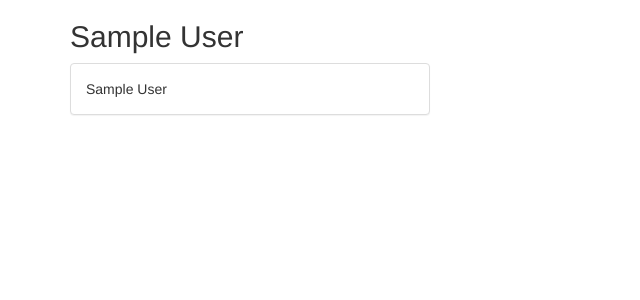
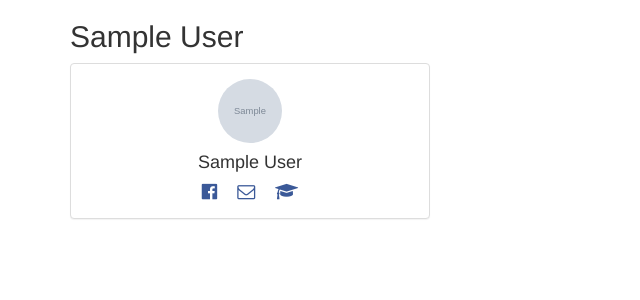
Before and after one commit to compet-cefetmg/site_pet, a Django app: page /members/ in a window 1280 px wide. Shown: the top 300 px of the page, without its empty margins (0-640 px from the left). Run offline with Django 3.2, Linux system fonts and the light colour scheme; tables that the repository leaves empty hold one stand-in row (values such as "Sample post"); grey boxes marked "Sample" are stand-in pictures; some libraries are stand-ins or nearby versions.

Commit message:
Changes members page layout

```diff
--- a/site_pet/members/templates/members/index.html
+++ b/site_pet/members/templates/members/index.html
@@ -1,4 +1,9 @@
 {% extends "base.html" %}
+
+{% block css %}
+<link rel="stylesheet" href="{{ MEDIA_URL }}/css/members.css">
+{% endblock %}
+
 {% block content %}
 <div class="container">
 {% for role in roles %}
@@ -8,9 +13,31 @@
             <h2>{{ role.role }}</h2>
         </div>
         {% for member in role.members %}
-            <div class="col-md-4 col-xs-6">
-                <div class="panel panel-default">
-                    <div class="panel-body">{{ member.name }}</div>
+            <div class="col-md-4 col-sm-6 col-xs-12">
+                <div class="panel panel-default text-center">
+                    <div class="panel-body">
+                        {% if member.photo %}
+                            <img src="{{ MEDIA_URL }}/{{ member.photo }}" class="img-circle">
+                        {% else %}
+                            <img src="" class="img-circle">
+                        {% endif %}
+                        <h4>{{ member.name }}</h4>
+                        {% if member.facebook_link %}
+                        <a href="{{ member.facebook_link }}" target="_blank" title="Facebook">
+                            <i class="fa fa-facebook-official" aria-hidden="true"></i>
+                        </a>
+                        {% endif %}
+                        {% if member.email %}
+                        <a href="mailto:{{ member.email }}" title="{{ member.email }}">
+                            <i class="fa fa-envelope-o" aria-hidden="true"></i>
+                        </a>
+                        {% endif %}
+                        {% if member.lattes_link %}
+                        <a href="{{ member.lattes_link }}" target="_blank" title="Lattes">
+                            <i class="fa fa-graduation-cap" aria-hidden="true"></i>
+                        </a>
+                        {% endif %}
+                    </div>
                 </div>
             </div>
         {% endfor %}
@@ -19,3 +46,7 @@
 {% endfor %}
 </div>
 {% endblock %}
+
+{% block js %}
+<script src="{{ MEDIA_URL }}/js/members.js"></script>
+{% endblock %}
--- a/site_pet/site_pet/settings.py
+++ b/site_pet/site_pet/settings.py
@@ -47,6 +47,7 @@ TEMPLATES = [
                 'django.template.context_processors.request',
                 'django.contrib.auth.context_processors.auth',
                 'django.contrib.messages.context_processors.messages',
+                'django.template.context_processors.media',
             ],
         },
     },
--- /dev/null
+++ b/site_pet/static/css/members.css
@@ -0,0 +1,16 @@
+.panel-body .img-circle {
+    width: 64px;
+    height: 64px;
+}
+.panel-body a {
+    text-decoration: none;
+}
+.panel-body a i.fa {
+    font-size: 18px;
+    margin-right: 8px;
+    margin-left: 8px;
+    color: #3b5998;
+}
+.panel-body a i.fa:hover {
+    color: #32497a;
+}
--- /dev/null
+++ b/site_pet/static/js/members.js
@@ -0,0 +1,13 @@
+$(function() {
+    $('.panel-body a i.fa.fa-envelope-o').mouseover(function() {
+        $(this)
+            .addClass('fa-envelope')
+            .removeClass('fa-envelope-o');
+    });
+
+    $('.panel-body a i.fa.fa-envelope-o').mouseout(function() {
+        $(this)
+            .addClass('fa-envelope-o')
+            .removeClass('fa-envelope');
+    });
+});
--- a/site_pet/templates/base.html
+++ b/site_pet/templates/base.html
@@ -5,7 +5,8 @@
     <meta charset="utf-8">
     <title>PET CEFET-MG</title>
 
-    <link rel="stylesheet" href="/media/css/bootstrap/bootstrap.min.css">
+    <link rel="stylesheet" href="{{ MEDIA_URL }}/css/bootstrap/bootstrap.min.css">
+    <link rel="stylesheet" href="{{ MEDIA_URL }}/css/font-awesome.min.css">
 
     {% block css %}
     {% endblock %}
@@ -15,8 +16,8 @@
 {% block content %}
 {% endblock %}
 
-<script src="/media/js/jquery/jquery.min.js"></script>
-<script src="/media/js/bootstrap/bootstrap.min.js"></script>
+<script src="{{ MEDIA_URL }}/js/jquery/jquery.min.js"></script>
+<script src="{{ MEDIA_URL }}/js/bootstrap/bootstrap.min.js"></script>
 
 {% block js %}
 {% endblock %}
```
